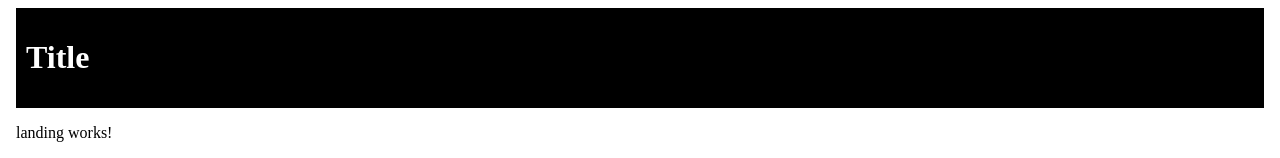
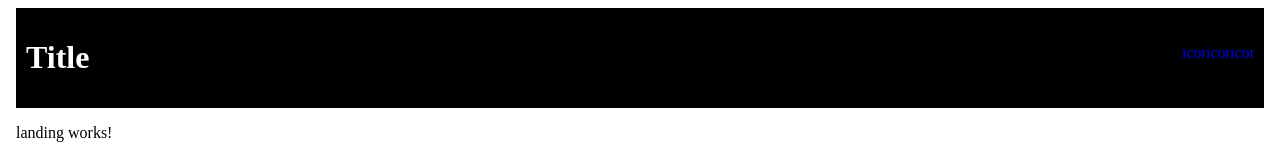
Before and after one commit to amczuboka/WorkoutDesignProject, an Angular app: page / in a window 1280 px wide. Shown: the top 158 px of the page. Built offline with nearby package versions, Linux system fonts and the light colour scheme.

Commit message:
Update angular CLI and install mat icons
Updating angular CLI was necessary to install MatIcons

```diff
--- a/angular.json
+++ b/angular.json
@@ -65,10 +65,10 @@
           "builder": "@angular-devkit/build-angular:dev-server",
           "configurations": {
             "production": {
-              "browserTarget": "workout-app:build:production"
+              "buildTarget": "workout-app:build:production"
             },
             "development": {
-              "browserTarget": "workout-app:build:development"
+              "buildTarget": "workout-app:build:development"
             }
           },
           "defaultConfiguration": "development"
@@ -76,7 +76,7 @@
         "extract-i18n": {
           "builder": "@angular-devkit/build-angular:extract-i18n",
           "options": {
-            "browserTarget": "workout-app:build"
+            "buildTarget": "workout-app:build"
           }
         },
         "test": {
--- a/src/app/app.module.ts
+++ b/src/app/app.module.ts
@@ -6,7 +6,7 @@ import { AppComponent } from './app.component';
 import { HeaderComponent } from './components/header/header.component';
 import { FooterComponent } from './components/footer/footer.component';
 import { LandingComponent } from './pages/landing/landing.component';
-
+import { MatIconModule } from '@angular/material/icon';
 @NgModule({
   declarations: [
     AppComponent,
@@ -16,7 +16,8 @@ import { LandingComponent } from './pages/landing/landing.component';
   ],
   imports: [
     BrowserModule,
-    AppRoutingModule
+    AppRoutingModule,
+    MatIconModule
   ],
   providers: [],
   bootstrap: [AppComponent]
--- a/src/app/components/header/header.component.html
+++ b/src/app/components/header/header.component.html
@@ -1,8 +1,8 @@
 <header class="header">
     <h1>Title</h1>
     <div>
-        <a href="page1.html"><i class="icon1"></i></a>
-        <a href="page2.html"><i class="icon2"></i></a>
-        <a href="page3.html"><i class="icon3"></i></a>
+        <a href="page1.html"><mat-icon>icon1</mat-icon></a>
+        <a href="page2.html"><mat-icon>icon2</mat-icon></a>
+        <a href="page3.html"><mat-icon>icon3</mat-icon></a>
     </div>
 </header>
```
Also changed, not shown: package.json (+14 -13 lines), 1 other file (tests, documents, lock files or other folders).
